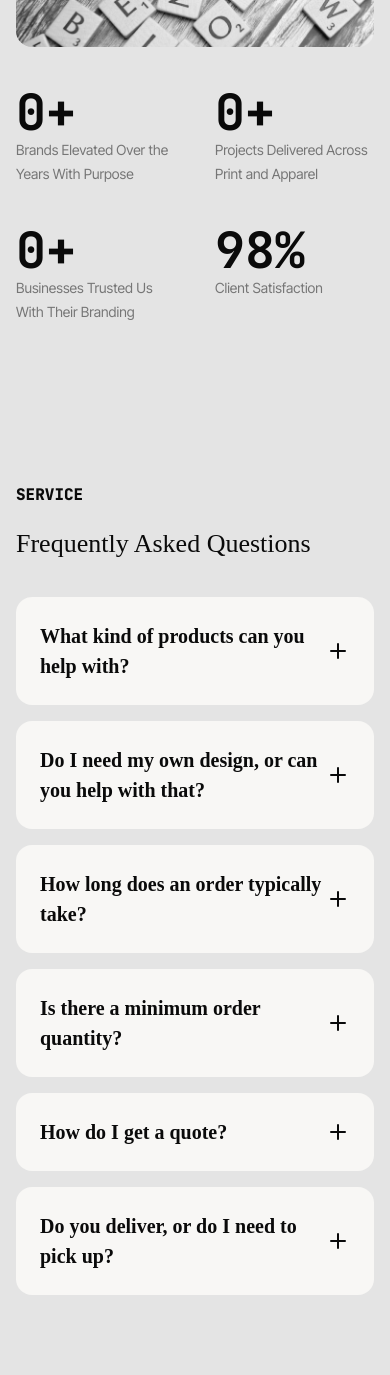
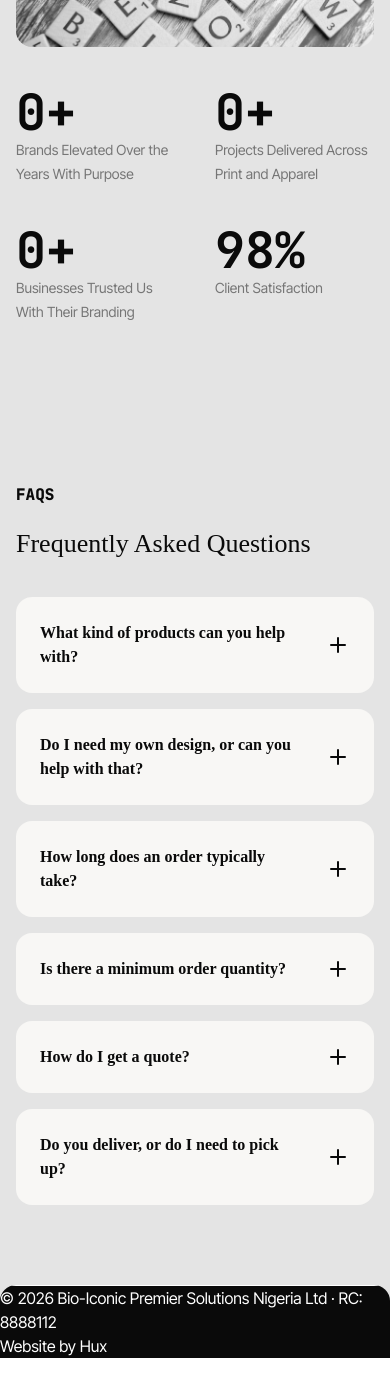
Before and after one commit to huxlic/bioiconic-website, a React (Vite) app: page / in a window 390 px wide. Shown: the part 2705-4080 px from the top of the page. Built offline with nearby package versions, Linux system fonts and the light colour scheme; a web font is replaced by a local one.

Commit message:
update Faqs section title and enhance Accordion layout in FAQs component

```diff
--- a/src/components/sections/Faqs.tsx
+++ b/src/components/sections/Faqs.tsx
@@ -7,7 +7,7 @@ const Faqs = () => {
 		<>
 			<section id="about" className={"px-4 md:px-12 py-20 flex flex-col gap-6"}>
 				<div className={"flex flex-col lg:flex-row gap-6"}>
-					<h2 className={"lg:flex-1 font-jetbrains-mono uppercase font-extrabold"}>Service</h2>
+					<h2 className={"lg:flex-1 font-jetbrains-mono uppercase font-extrabold"}>FAQs</h2>
 					<div className={"lg:flex-4 flex flex-col gap-10"}>
 						<p
 							className={"leading-none text-[26px] sm:text-[50px] lg:text-[60px] font-medium"}>
--- a/src/components/sections/Footer.tsx
+++ b/src/components/sections/Footer.tsx
@@ -3,9 +3,9 @@ const Footer = () => {
 
 	return (
 		<>
-			<footer>
-				<p>© {year} Bio-Iconic Premier Solutions Nigeria Ltd · RC: 8888112</p>
-				<a href="https://github.com/huxlic">Website by Hux</a>
+			<footer className={"bg-warm-black rounded-t-2xl overflow-hidden"}>
+				<div className={"text-white border-t"}><p>© {year} Bio-Iconic Premier Solutions Nigeria Ltd · RC: 8888112</p>
+					<a href="https://github.com/huxlic">Website by Hux</a></div>
 			</footer>
 		</>
 	);
--- a/src/components/ui/Accordion.tsx
+++ b/src/components/ui/Accordion.tsx
@@ -6,8 +6,8 @@ const Accordion = ({question, answer}: Faq) => {
 	const [accordion, setAccordion] = useState(false);
 	return (
 		<div className={"p-6 bg-warm-cream rounded-2xl flex flex-col gap-4"}>
-			<div className="flex justify-between items-center">
-				<p className={"text-[20px] font-semibold"}>{question}</p>
+			<div className="flex justify-between items-center gap-6">
+				<p className={"sm:text-[18px] md:text-[20px] font-semibold"}>{question}</p>
 				<button onClick={() => setAccordion(!accordion)}>
 					{accordion ? <Minus/> : <Plus/>}
 				</button>
--- a/src/pages/Homepage.tsx
+++ b/src/pages/Homepage.tsx
@@ -4,6 +4,7 @@ import About from "../components/sections/About.tsx";
 import Services from "../components/sections/Services.tsx";
 import KeyStats from "../components/sections/KeyStats.tsx";
 import Faqs from "../components/sections/Faqs.tsx";
+import Footer from "../components/sections/Footer.tsx";
 
 export const Homepage = () => {
 	return (
@@ -15,6 +16,7 @@ export const Homepage = () => {
 				<Services/>
 				<KeyStats/>
 				<Faqs/>
+				<Footer/>
 			</div>
 		</>
 	);
```
